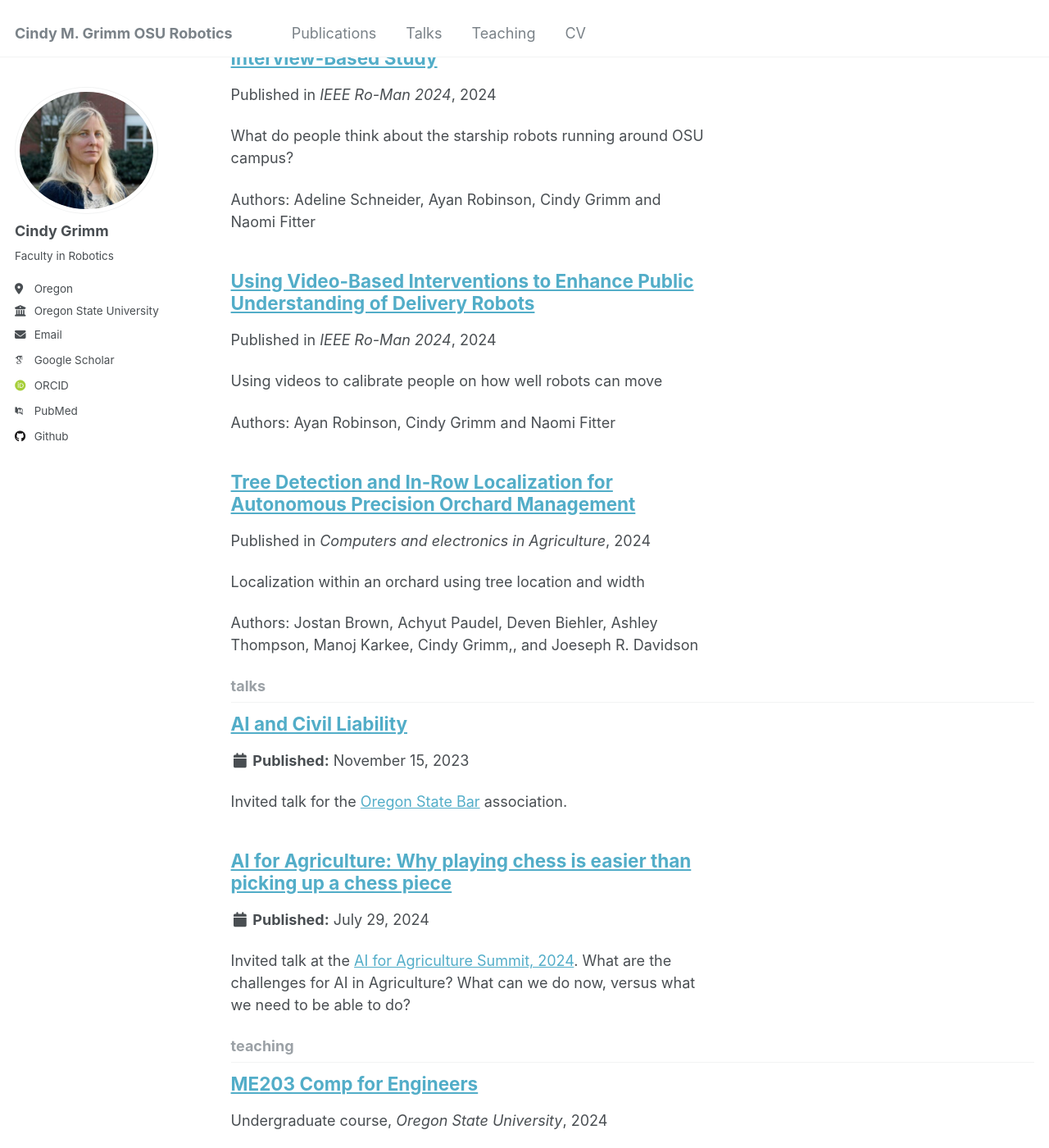
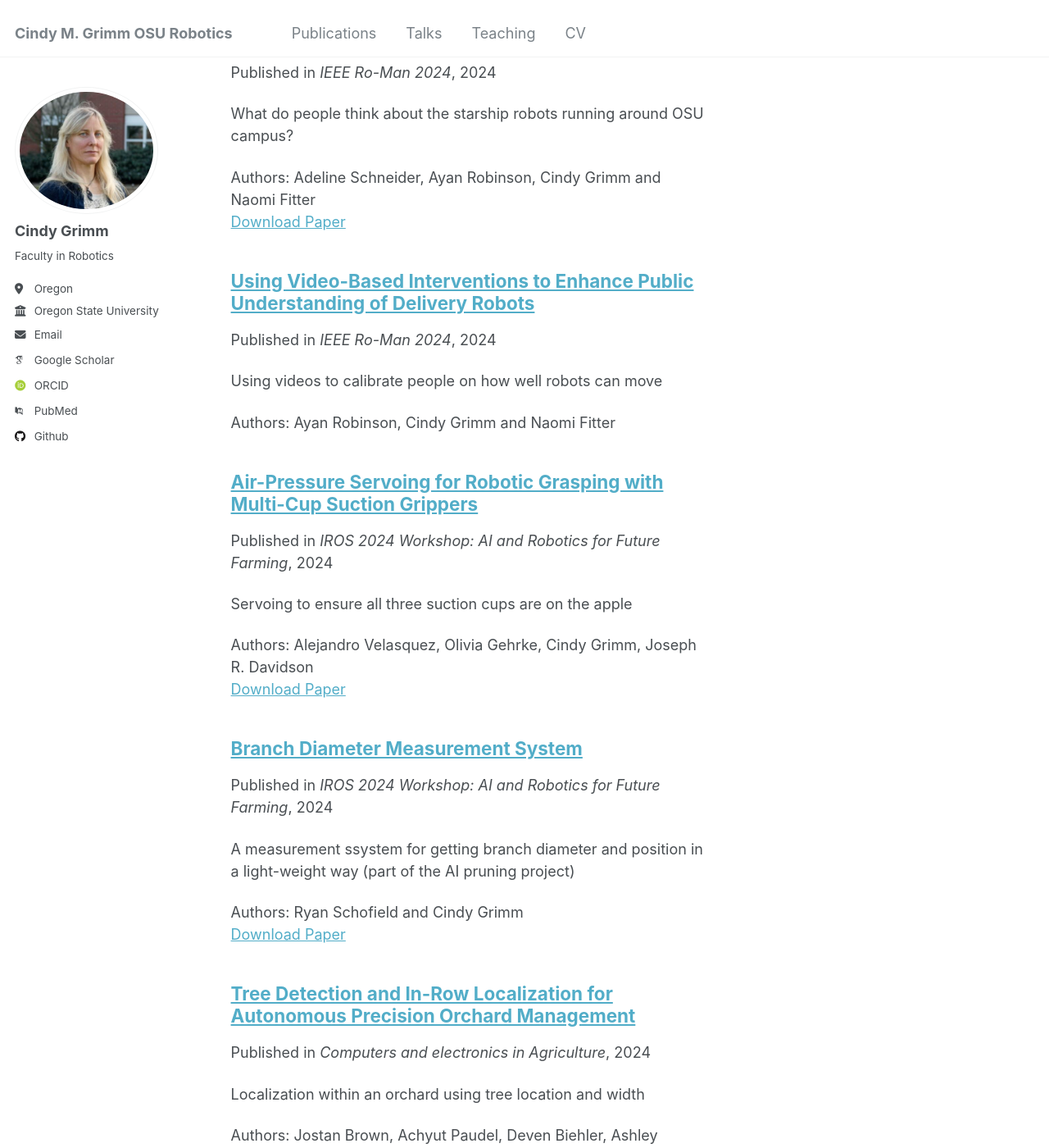
Before and after one commit to cindygr/cindygr.github.io, a Jekyll site: the page built from _pages/collection-archive.html, in a window 1280 px wide and 1400 px high, scrolled down 74091 px. Shown: the whole window at 82% size. Built offline with Jekyll 4.4.1, drawn with Linux system fonts in a browser that asks for light colours; some web fonts are replaced.

Commit message:
Adding two workshop papers

```diff
--- /dev/null
+++ b/_publications/2024-irosws2024g.md
@@ -0,0 +1,16 @@
+---
+title: "Air-Pressure Servoing for Robotic Grasping with Multi-Cup Suction Grippers"
+collection: publications
+category: workshops
+permalink: /publication/8/2024-irosws2024g
+excerpt: 'Servoing to ensure all three suction cups are on the apple'
+date: 10/2024
+venue: 'IROS 2024 Workshop: AI and Robotics for Future Farming'
+paperurl: 'http://cindygr.github.io/files/irosws2024g.pdf'
+citation: 'Alejandro Velasquez, Olivia Gehrke, Cindy Grimm, Joseph R. Davidson'
+---
+Servoing to ensure all three suction cups are on the apple
+
+authors: Alejandro Velasquez, Olivia Gehrke, Cindy Grimm, Joseph R. Davidson
+
+[Download paper here](http://cindygr.github.io/files/euro2005imp.pdf)
--- /dev/null
+++ b/_publications/2024-irosws2024s.md
@@ -0,0 +1,16 @@
+---
+title: "Branch Diameter Measurement System"
+collection: publications
+category: workshops
+permalink: /publication/8/2024-irosws2024s
+excerpt: 'A measurement ssystem for getting branch diameter and position in a light-weight way (part of the AI pruning project)'
+date: 10/2024
+venue: 'IROS 2024 Workshop: AI and Robotics for Future Farming'
+paperurl: 'http://cindygr.github.io/files/irosws2024s.pdf'
+citation: 'Ryan Schofield and Cindy Grimm'
+---
+A measurement ssystem for getting branch diameter and position in a light-weight way (part of the AI pruning project)
+
+authors: Ryan Schofield and Cindy Grimm
+
+[Download paper here](http://cindygr.github.io/files/euro2005imp.pdf)
```
Also changed, not shown: _publications/2006-tech2006.md (+0 -3 lines), _publications/2024-roman2024sr.md (+3 -0 lines), 2 other files.
